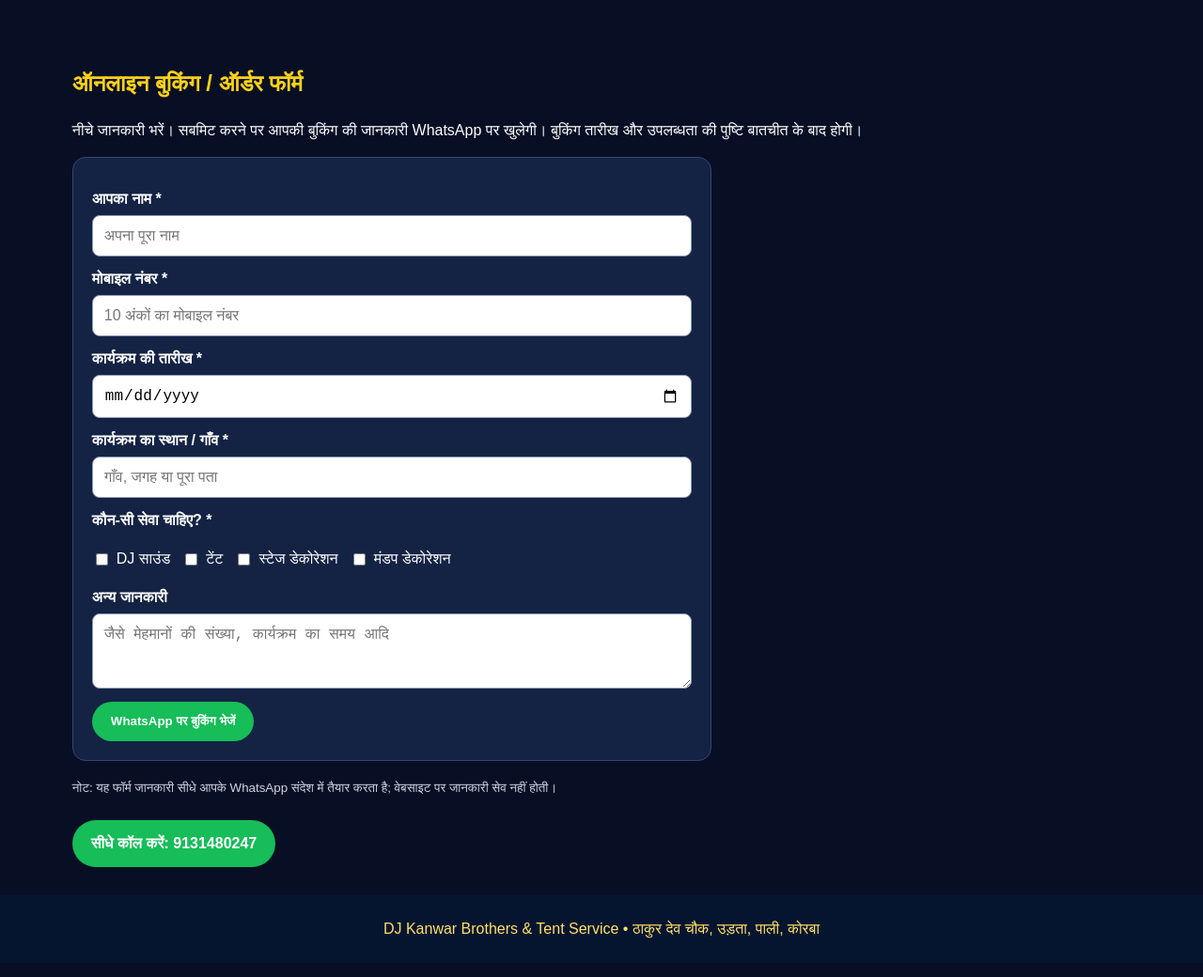
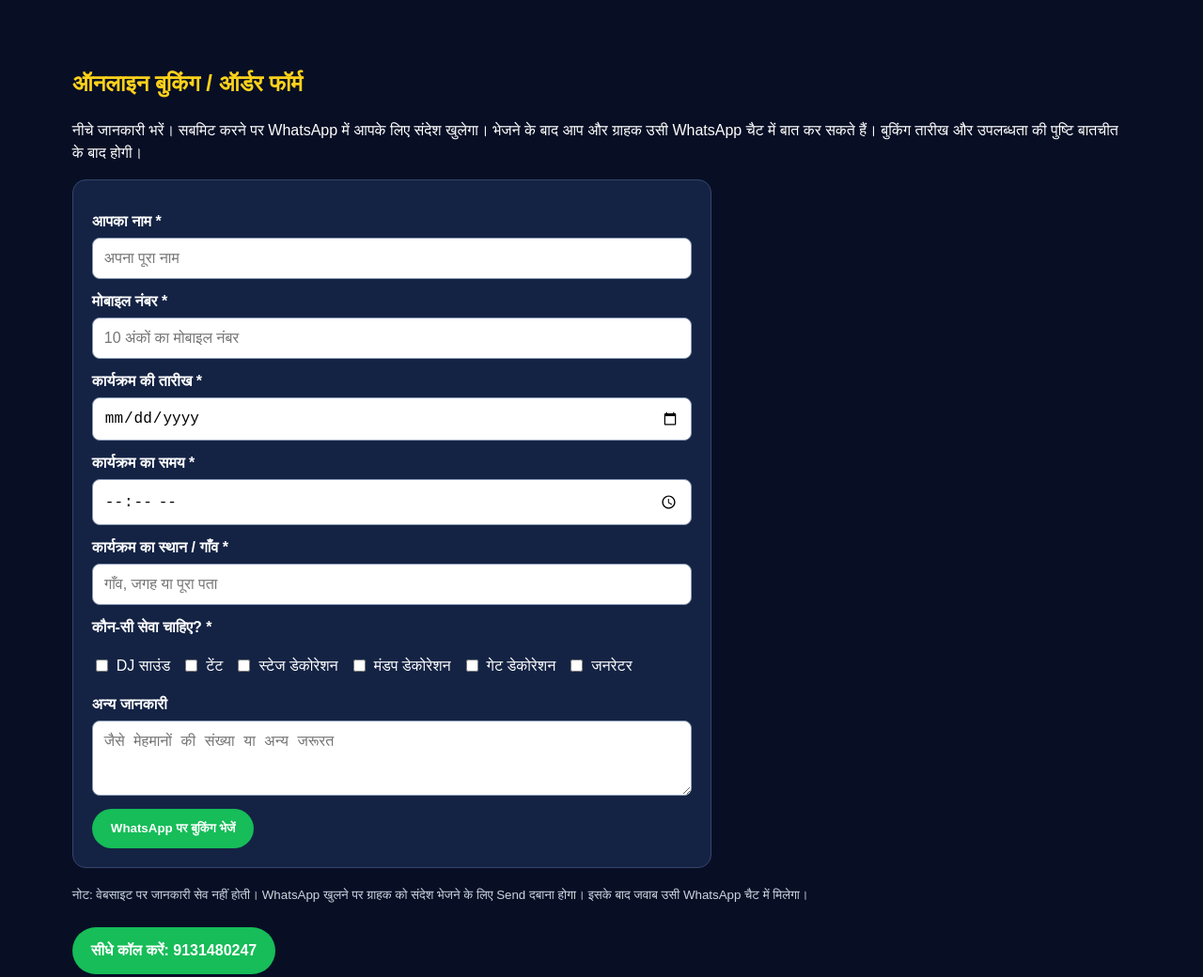
Before and after one commit to KANWARBROTHERS27/dj-kanwar-brothers-tent-service, a plain HTML site: page index.html in a window 1280 px wide. Shown: the part 1060-2100 px from the top of the page at 94% size. Drawn offline with Linux system fonts and the light colour scheme.

Commit message:
Add files via upload

```diff
--- a/index.html
+++ b/index.html
@@ -27,11 +27,12 @@ footer{background:#06152f;padding:24px 6%;text-align:center;color:#ffe16a}
 <div class="card"><h3>🌿 मंडप डेकोरेशन</h3><p>विवाह मंडप और समारोह की सजावट।</p></div>
 </div></section>
 <section id="booking"><h2>ऑनलाइन बुकिंग / ऑर्डर फॉर्म</h2>
-<p>नीचे जानकारी भरें। सबमिट करने पर आपकी बुकिंग की जानकारी WhatsApp पर खुलेगी। बुकिंग तारीख और उपलब्धता की पुष्टि बातचीत के बाद होगी।</p>
+<p>नीचे जानकारी भरें। सबमिट करने पर WhatsApp में आपके लिए संदेश खुलेगा। भेजने के बाद आप और ग्राहक उसी WhatsApp चैट में बात कर सकते हैं। बुकिंग तारीख और उपलब्धता की पुष्टि बातचीत के बाद होगी।</p>
 <form id="bookingForm">
 <label for="customer">आपका नाम *</label><input id="customer" required placeholder="अपना पूरा नाम">
 <label for="mobile">मोबाइल नंबर *</label><input id="mobile" required type="tel" inputmode="numeric" pattern="[0-9]{10}" maxlength="10" placeholder="10 अंकों का मोबाइल नंबर">
 <label for="eventDate">कार्यक्रम की तारीख *</label><input id="eventDate" required type="date">
+<label for="eventTime">कार्यक्रम का समय *</label><input id="eventTime" required type="time">
 <label for="place">कार्यक्रम का स्थान / गाँव *</label><input id="place" required placeholder="गाँव, जगह या पूरा पता">
 <label>कौन-सी सेवा चाहिए? *</label>
 <div class="checkrow">
@@ -39,11 +40,13 @@ footer{background:#06152f;padding:24px 6%;text-align:center;color:#ffe16a}
 <label><input type="checkbox" name="service" value="टेंट"> टेंट</label>
 <label><input type="checkbox" name="service" value="स्टेज डेकोरेशन"> स्टेज डेकोरेशन</label>
 <label><input type="checkbox" name="service" value="मंडप डेकोरेशन"> मंडप डेकोरेशन</label>
+<label><input type="checkbox" name="service" value="गेट डेकोरेशन"> गेट डेकोरेशन</label>
+<label><input type="checkbox" name="service" value="जनरेटर"> जनरेटर</label>
 </div>
-<label for="details">अन्य जानकारी</label><textarea id="details" rows="3" placeholder="जैसे मेहमानों की संख्या, कार्यक्रम का समय आदि"></textarea>
+<label for="details">अन्य जानकारी</label><textarea id="details" rows="3" placeholder="जैसे मेहमानों की संख्या या अन्य जरूरत"></textarea>
 <button class="btn" type="submit">WhatsApp पर बुकिंग भेजें</button>
 </form>
-<p><small>नोट: यह फॉर्म जानकारी सीधे आपके WhatsApp संदेश में तैयार करता है; वेबसाइट पर जानकारी सेव नहीं होती।</small></p>
+<p><small>नोट: वेबसाइट पर जानकारी सेव नहीं होती। WhatsApp खुलने पर ग्राहक को संदेश भेजने के लिए Send दबाना होगा। इसके बाद जवाब उसी WhatsApp चैट में मिलेगा।</small></p>
 <a class="btn" href="tel:9131480247">सीधे कॉल करें: 9131480247</a>
 </section>
 <footer>DJ Kanwar Brothers & Tent Service • ठाकुर देव चौक, उड़ता, पाली, कोरबा</footer>
@@ -52,8 +55,9 @@ document.getElementById('bookingForm').addEventListener('submit',function(e){
 e.preventDefault();
 const services=[...document.querySelectorAll('input[name="service"]:checked')].map(x=>x.value);
 if(!services.length){alert('कृपया कम से कम एक सेवा चुनें।');return;}
-const msg=`नमस्ते DJ Kanwar Brothers & Tent Service,%0Aमुझे बुकिंग करनी है।%0Aनाम: ${encodeURIComponent(document.getElementById('customer').value)}%0Aमोबाइल: ${encodeURIComponent(document.getElementById('mobile').value)}%0Aकार्यक्रम की तारीख: ${encodeURIComponent(document.getElementById('eventDate').value)}%0Aस्थान: ${encodeURIComponent(document.getElementById('place').value)}%0Aसेवाएँ: ${encodeURIComponent(services.join(', '))}%0Aअन्य जानकारी: ${encodeURIComponent(document.getElementById('details').value)}`;
-window.open('https://wa.me/919131480247?text='+msg,'_blank');
+const fields={customer:document.getElementById('customer').value,mobile:document.getElementById('mobile').value,date:document.getElementById('eventDate').value,time:document.getElementById('eventTime').value,place:document.getElementById('place').value,services:services.join(', '),details:document.getElementById('details').value};
+const message=`नमस्ते DJ Kanwar Brothers & Tent Service,\nमुझे बुकिंग करनी है।\nनाम: ${fields.customer}\nमोबाइल: ${fields.mobile}\nकार्यक्रम की तारीख: ${fields.date}\nकार्यक्रम का समय: ${fields.time}\nस्थान: ${fields.place}\nसेवाएँ: ${fields.services}\nअन्य जानकारी: ${fields.details}`;
+window.open('https://wa.me/919131480247?text='+encodeURIComponent(message),'_blank');
 });
 </script>
 </body></html>
```
